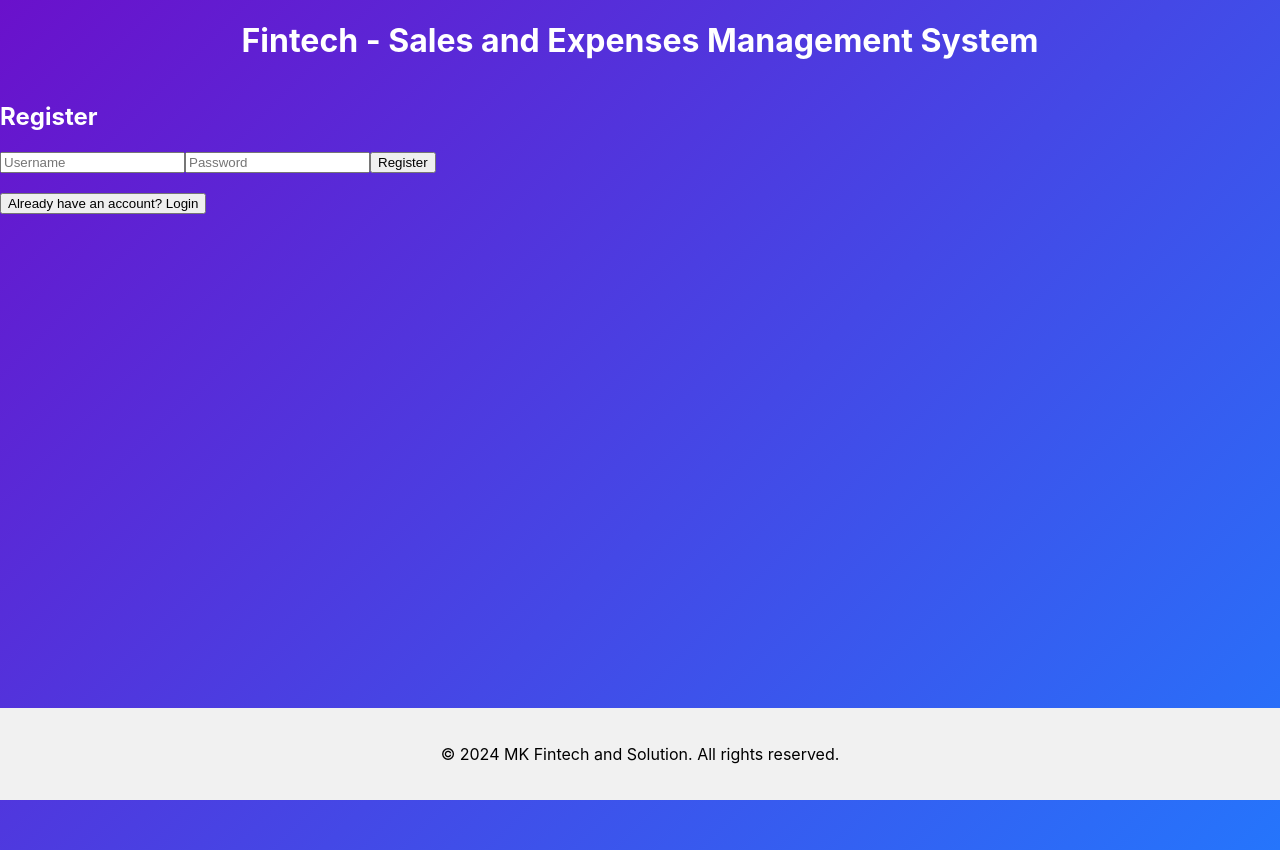
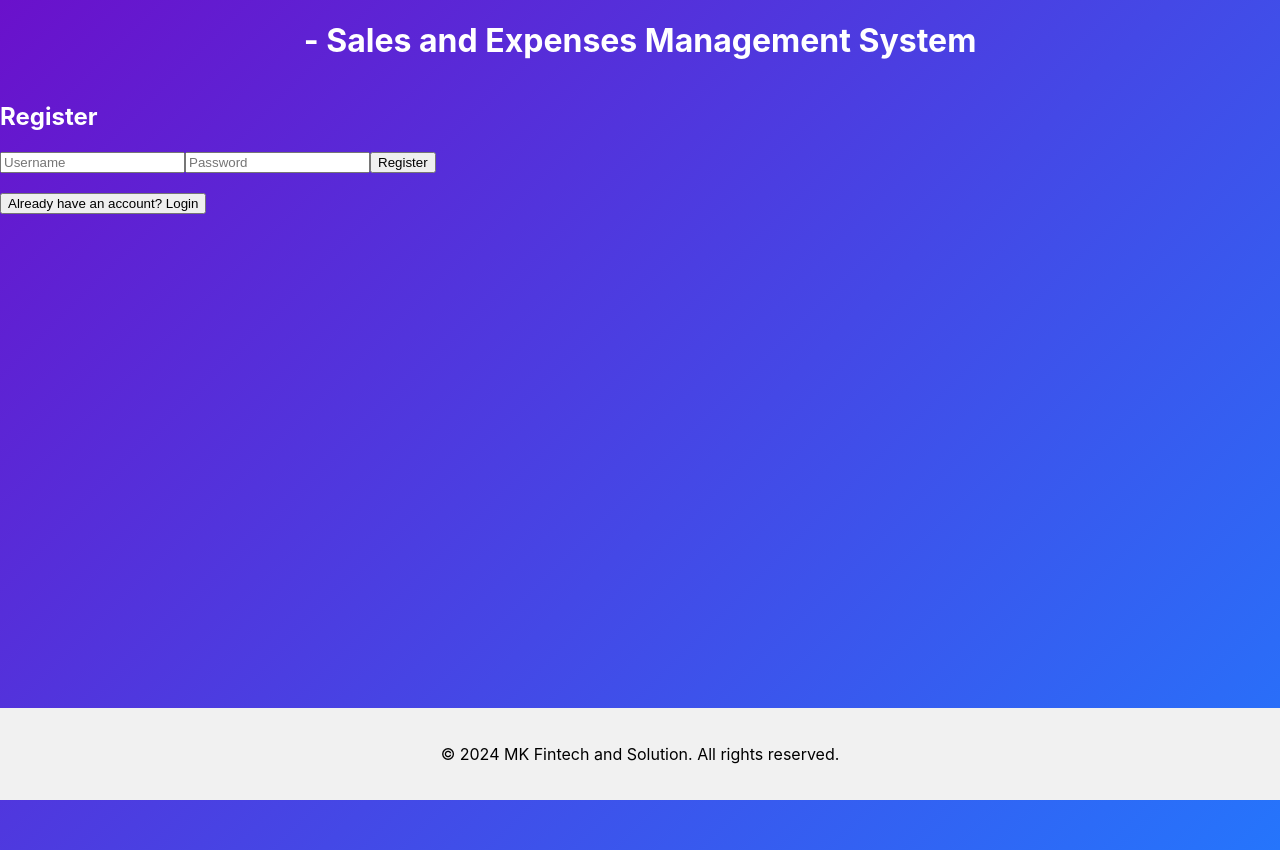
Before and after one commit to MageshwaranKCloudEngineer/Fintrack, a React (Create React App) app in the folder frontend/frontend/: page / in a window 1280 px wide. Built offline with nearby package versions, Linux system fonts and the light colour scheme.

Commit message:
Update App.js

```diff
--- a/frontend/frontend/src/App.js
+++ b/frontend/frontend/src/App.js
@@ -23,7 +23,7 @@ const App = () => {
           paddingBottom: '50px'
         }}
       >
-        <h1 style={{ textAlign: 'center' }}>Fintech - Sales and Expenses Management System</h1>
+        <h1 style={{ textAlign: 'center' }}> - Sales and Expenses Management System</h1>
 
         <Routes>
           {/* Auth Routes */}
```
